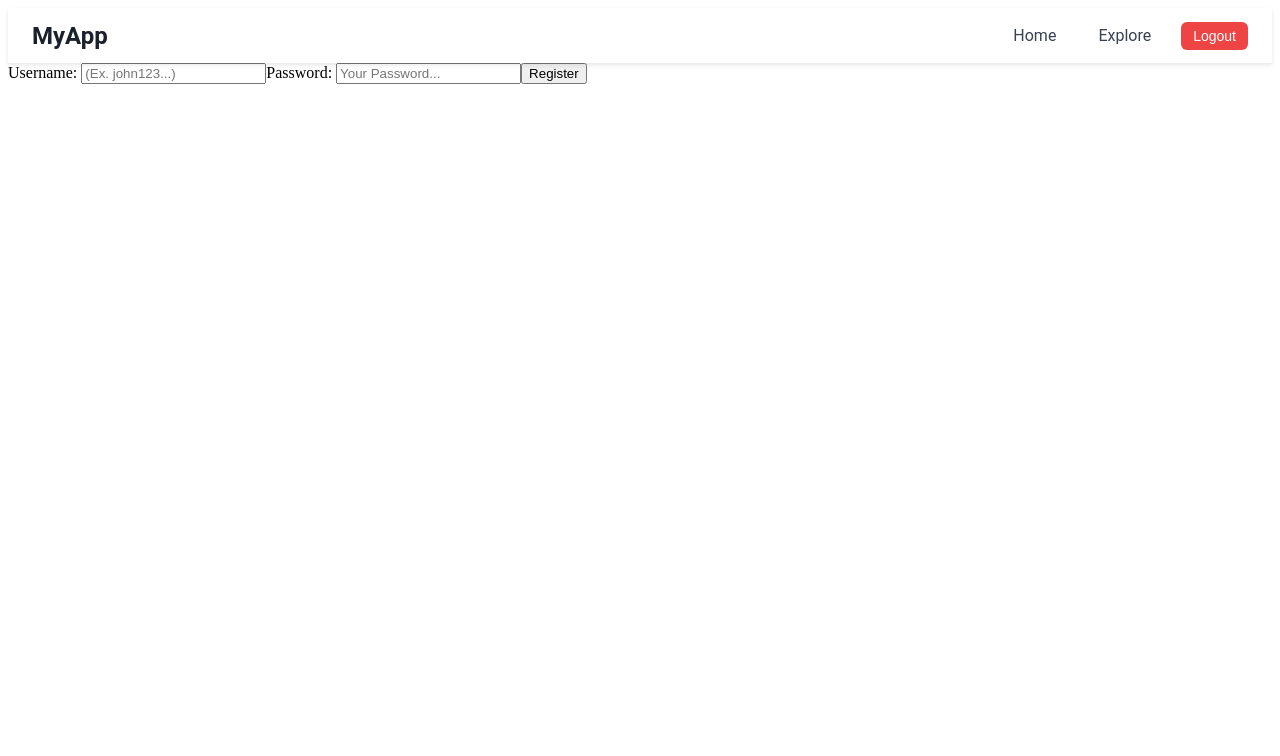
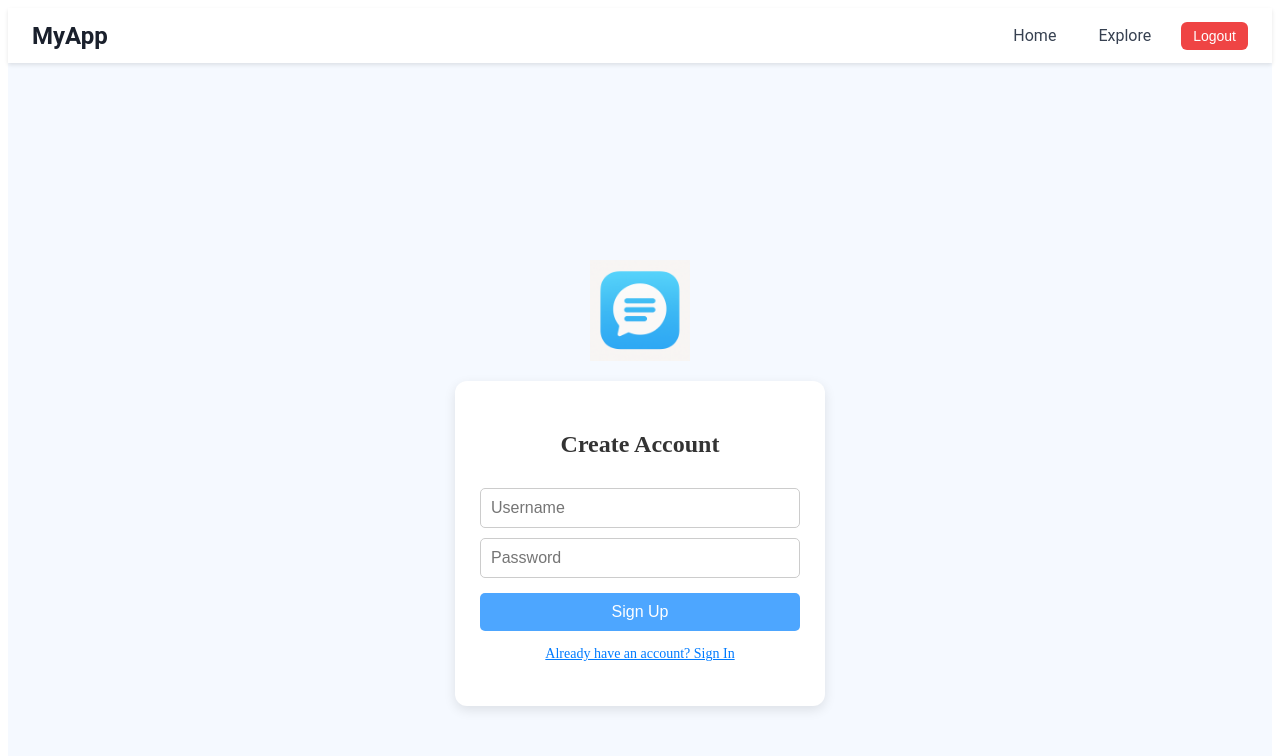
Before and after one commit to nwnel-017/social-media-app, a React (Create React App) app in the folder client/: page /registration in a window 1280 px wide. Shown: the top 756 px of the page. Built offline with nearby package versions, Linux system fonts and the light colour scheme; no server answers.

Commit message:
front end finished

```diff
--- a/client/src/App.css
+++ b/client/src/App.css
@@ -140,10 +140,17 @@
 
 .post-footer {
   display: flex;
+  width: 75%;
   justify-content: space-around;
   margin-top: 15px;
   color: #666;
   cursor: pointer;
+}
+
+.flex-middle {
+  display: flex;
+  justify-content: center;
+  width: 100%;
 }
 
 .like-section {
@@ -340,13 +347,6 @@
   margin-bottom: 15px;
 }
 
-.post-footer {
-  display: flex;
-  justify-content: flex-end;
-  font-size: 14px;
-  color: #666;
-}
-
 .likes {
   display: flex;
   align-items: center;
@@ -450,3 +450,146 @@
   font-size: 16px;
   cursor: pointer;
 }
+
+/* Login Page */
+.login-page {
+  display: flex;
+  flex-direction: column;
+  align-items: center;
+  justify-content: center;
+  min-height: 100vh;
+  background-color: #f5f9ff;
+  padding: 20px;
+}
+
+.login-logo {
+  width: 100px;
+  margin-bottom: 20px;
+}
+
+.login-container {
+  background-color: white;
+  padding: 30px 25px;
+  border-radius: 12px;
+  box-shadow: 0 4px 12px rgba(0, 0, 0, 0.1);
+  width: 100%;
+  max-width: 320px;
+  text-align: center;
+}
+
+.login-container h2 {
+  margin-bottom: 20px;
+  font-family: "Arial", sans-serif;
+  font-size: 24px;
+  color: #333;
+}
+
+.login-container input {
+  display: block;
+  width: 100%;
+  max-width: 100%;
+  padding: 10px;
+  margin: 10px 0;
+  border: 1px solid #ccc;
+  border-radius: 5px;
+  font-size: 16px;
+  box-sizing: border-box;
+}
+
+.login-container button {
+  width: 100%;
+  padding: 10px;
+  background-color: #4da6ff;
+  color: white;
+  border: none;
+  border-radius: 5px;
+  font-size: 16px;
+  cursor: pointer;
+  margin-top: 10px;
+}
+
+.login-container button:hover {
+  background-color: #3399ff;
+}
+
+.link-text {
+  margin-top: 15px;
+  font-size: 14px;
+  color: #007bff;
+  cursor: pointer;
+  text-decoration: underline;
+}
+
+/* Registration Page */
+
+.registration-page {
+  display: flex;
+  flex-direction: column;
+  align-items: center;
+  justify-content: center;
+  min-height: 100vh;
+  background-color: #f5f9ff;
+  padding: 20px;
+}
+
+.registration-logo {
+  width: 100px;
+  margin-bottom: 20px;
+}
+
+.registration-container {
+  background-color: white;
+  padding: 30px 25px;
+  border-radius: 12px;
+  box-shadow: 0 4px 12px rgba(0, 0, 0, 0.1);
+  width: 100%;
+  max-width: 320px;
+  text-align: center;
+}
+
+.registration-container h2 {
+  margin-bottom: 20px;
+  font-size: 24px;
+  color: #333;
+}
+
+.input-field {
+  width: 100%;
+  padding: 10px;
+  margin: 10px 0 0;
+  border: 1px solid #ccc;
+  border-radius: 5px;
+  font-size: 16px;
+  box-sizing: border-box;
+}
+
+.error-message {
+  color: red;
+  font-size: 14px;
+  margin-bottom: 5px;
+  text-align: left;
+}
+
+.submit-button {
+  width: 100%;
+  padding: 10px;
+  margin-top: 15px;
+  background-color: #4da6ff;
+  color: white;
+  border: none;
+  border-radius: 5px;
+  font-size: 16px;
+  cursor: pointer;
+}
+
+.submit-button:hover {
+  background-color: #3399ff;
+}
+
+.link-text {
+  margin-top: 15px;
+  font-size: 14px;
+  color: #007bff;
+  cursor: pointer;
+  text-decoration: underline;
+}
--- a/client/src/pages/Feed.js
+++ b/client/src/pages/Feed.js
@@ -123,6 +123,7 @@ function Feed({ listOfPosts, likedPosts }) {
             >
               {post.postText}
             </div>
+            <div className="flex-middle">
               <div className="post-footer">
                 <CommentOutlinedIcon
                   onClick={() => navigate(`/post/${post.id}`)}
@@ -138,6 +139,7 @@ function Feed({ listOfPosts, likedPosts }) {
                 <FileUploadOutlinedIcon />
               </div>
             </div>
+          </div>
         ))}
       </main>
     </div>
--- a/client/src/pages/Login.js
+++ b/client/src/pages/Login.js
@@ -2,20 +2,17 @@ import React, { useContext, useState } from "react";
 import axios from "axios";
 import { useNavigate } from "react-router-dom";
 import { AuthContext } from "../helpers/AuthContext";
+import "../App.css";
 
 function Login() {
   const [username, setUsername] = useState("");
   const [password, setPassword] = useState("");
   const { setAuthState } = useContext(AuthContext);
-
   let navigate = useNavigate();
 
   const login = () => {
-    const data = { username: username, password: password };
+    const data = { username, password };
     axios.post("http://localhost:3001/auth/login", data).then((response) => {
-      console.log(
-        "response data being saved in session storage: " + response.data
-      );
       if (response.data.error) {
         alert(response.data.error);
       } else {
@@ -31,43 +28,26 @@ function Login() {
   };
 
   return (
-    <div className="login">
-      <div className="rectangle-1"></div>
-      <div className="right-side">
-        <div className="stack">
-          <h1 className="heading roboto-bold">Sign In</h1>
+    <div className="login-page">
+      <img src="/AppLogo.png" alt="App Logo" className="login-logo" />
+      <div className="login-container">
+        <h2>Sign In</h2>
         <input
-            className="login-input indent"
           type="text"
-            placeholder="@ U s e r n a m e"
-            onChange={(event) => {
-              setUsername(event.target.value);
-            }}
+          placeholder="Username"
+          value={username}
+          onChange={(e) => setUsername(e.target.value)}
         />
         <input
-            className="login-input indent roboto"
           type="password"
-            placeholder="@ P a s s w o r d"
-            onChange={(event) => {
-              setPassword(event.target.value);
-            }}
+          placeholder="Password"
+          value={password}
+          onChange={(e) => setPassword(e.target.value)}
         />
-          <div
-            className="small-text indent roboto-light"
-            onClick={() => {
-              navigate("/Registration");
-            }}
-          >
+        <button onClick={login}>Sign In</button>
+        <p className="link-text" onClick={() => navigate("/Registration")}>
           No Account? Click Here to Sign Up
-          </div>
-          <div className="small-text indent roboto-light">
-            <input type="checkbox" class="small-checkbox"></input>
-            Remember Me
-          </div>
-          <button onClick={login} className="button-submit indent">
-            Sign In
-          </button>
-        </div>
+        </p>
       </div>
     </div>
   );
--- a/client/src/pages/Registration.js
+++ b/client/src/pages/Registration.js
@@ -3,6 +3,7 @@ import { Formik, Form, Field, ErrorMessage } from "formik";
 import * as Yup from "yup";
 import axios from "axios";
 import { useNavigate } from "react-router-dom";
+import "../App.css"; // assuming you add this stylesheet
 
 function Registration() {
   const initialValues = {
@@ -11,45 +12,63 @@ function Registration() {
   };
 
   const validationSchema = Yup.object().shape({
-    username: Yup.string().min(3).max(15).required(),
-    password: Yup.string().min(4).max(20).required(),
+    username: Yup.string().min(3).max(15).required("Username is required"),
+    password: Yup.string().min(4).max(20).required("Password is required"),
   });
 
-  let navigate = useNavigate();
+  const navigate = useNavigate();
 
   const onSubmit = (data) => {
     axios.post("http://localhost:3001/auth", data).then(() => {
       console.log(data);
+      navigate("/login");
     });
-    navigate("/login");
   };
 
   return (
-    <div className="createPostPage">
+    <div className="registration-page">
+      <img src="/AppLogo.png" alt="App Logo" className="registration-logo" />
+      <div className="registration-container">
+        <h2>Create Account</h2>
         <Formik
           initialValues={initialValues}
           onSubmit={onSubmit}
           validationSchema={validationSchema}
         >
           <Form>
-          <label>Username: </label>
-          <ErrorMessage name="username" component="span" />
             <Field
-            id="inputCreatePost"
+              type="text"
               name="username"
-            placeholder="(Ex. john123...)"
-          ></Field>
-          <label>Password: </label>
-          <ErrorMessage name="password" component="span" />
+              placeholder="Username"
+              className="input-field"
+            />
+            <ErrorMessage
+              name="username"
+              component="div"
+              className="error-message"
+            />
+
             <Field
-            id="inputCreatePost"
+              type="password"
               name="password"
-            type="password"
-            placeholder="Your Password..."
-          ></Field>
-          <button type="submit">Register</button>
+              placeholder="Password"
+              className="input-field"
+            />
+            <ErrorMessage
+              name="password"
+              component="div"
+              className="error-message"
+            />
+
+            <button type="submit" className="submit-button">
+              Sign Up
+            </button>
           </Form>
         </Formik>
+        <p className="link-text" onClick={() => navigate("/login")}>
+          Already have an account? Sign In
+        </p>
+      </div>
     </div>
   );
 }
```
Also changed, not shown: client/public/AppLogo.png (added). Lines whose indentation alone changed are shown as unchanged.
